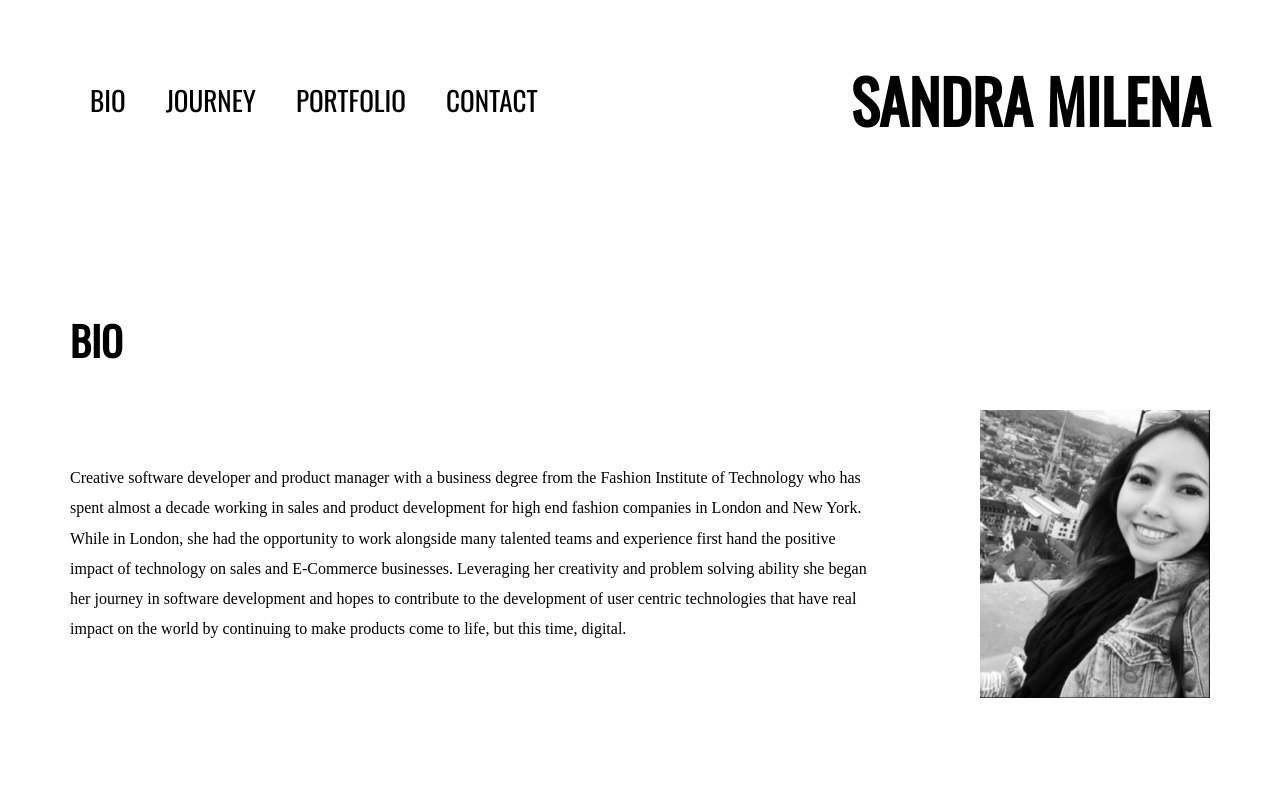
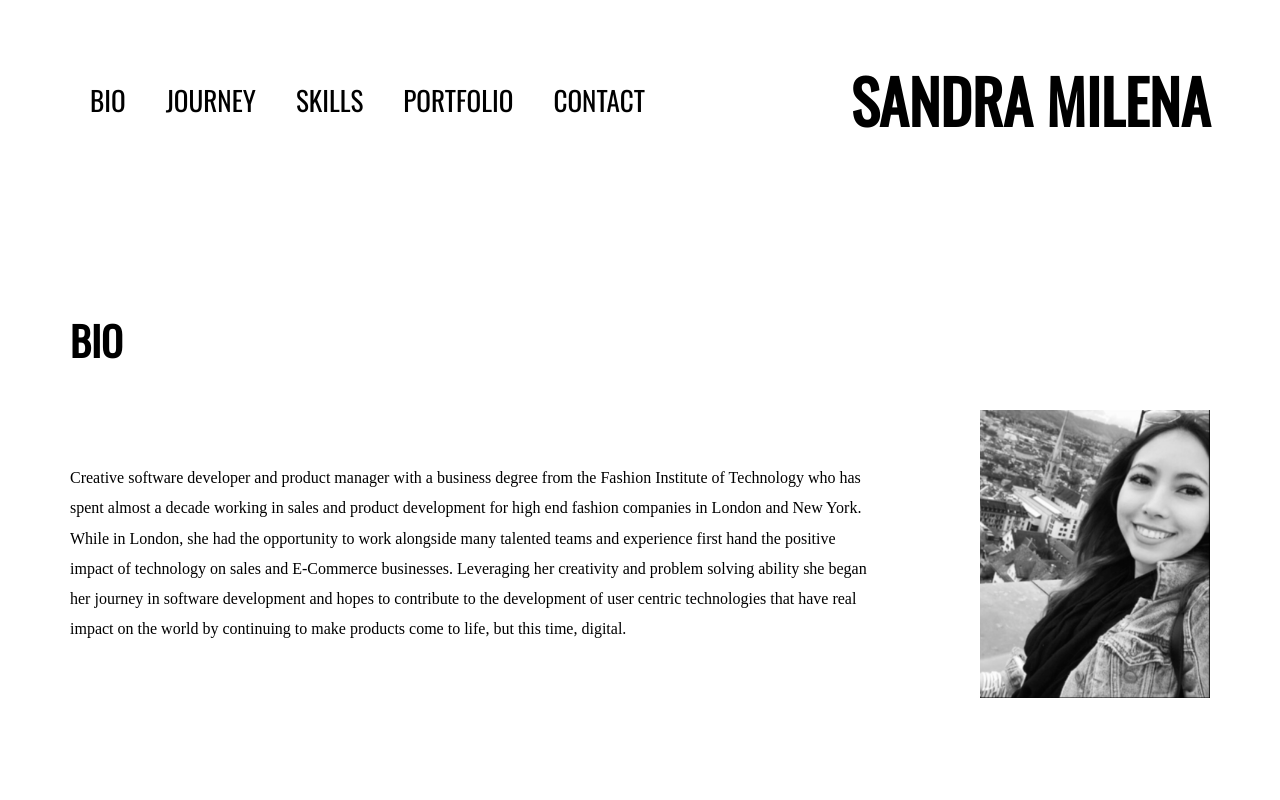
Before and after one commit to sandritaa/milenasatelier, a React (Create React App) app: page / in a window 1280 px wide. Shown: the top 800 px of the page. Built offline with nearby package versions, Linux system fonts and the light colour scheme; a web font is replaced by a local one.

Commit message:
update skills css

```diff
--- a/src/App.js
+++ b/src/App.js
@@ -2,8 +2,8 @@
 import Navbar from "./Navbar";
 import Bio from "./Bio";
 import Journey from "./Journey";
+import Skills from "./Skills";
 import Portfolio from "./Portfolio";
-import Skills from "./Skills";
 import Contact from "./Contact";
 
 function App() {
@@ -13,8 +13,8 @@ function App() {
       <div className="content"></div>
       <Bio />
       <Journey />
+      <Skills />
       <Portfolio />
-      <Skills />
       <Contact />
     </div>
   );
--- a/src/Navbar.js
+++ b/src/Navbar.js
@@ -37,10 +37,16 @@ const Navbar = () => {
               </a>
             </li>
             <li>
+              <a href="#Skills" onClick={handleClick}>
+                Skills
+              </a>
+            </li>
+            <li>
               <a href="#Portfolio" onClick={handleClick}>
                 Portfolio
               </a>
             </li>
+
             <li>
               <a href="#ContactForm" onClick={handleClick}>
                 Contact
--- a/src/index.css
+++ b/src/index.css
@@ -212,18 +212,20 @@ ul {
 .skillBox {
   flex: 1;
   /* margin-top: 20px; */
-  margin-bottom: 20px;
+  margin-bottom: 100px;
   margin-left: 10px;
   margin-right: 10px;
   /* margin: 20px 50px; */
   box-shadow: 0 3px 5px rgba(200, 197, 197, 0.6);
   padding: 15px 20px;
+
 }
 
 .skillBox h3 {
   font-size: 1.1rem;
   text-transform: uppercase;
   font-family: 'Oswald', sans-serif;
+  font-weight: 400;
 }
 
 .skillBox p {
@@ -277,7 +279,6 @@ ul {
 
 .box h3 {
   font-size: 1.1rem;
-
   /* line-height: 2.0; */
   text-transform: uppercase;
   font-family: 'Oswald', sans-serif;
```
Also changed, not shown: src/Skills.js (+4 -4 lines).
